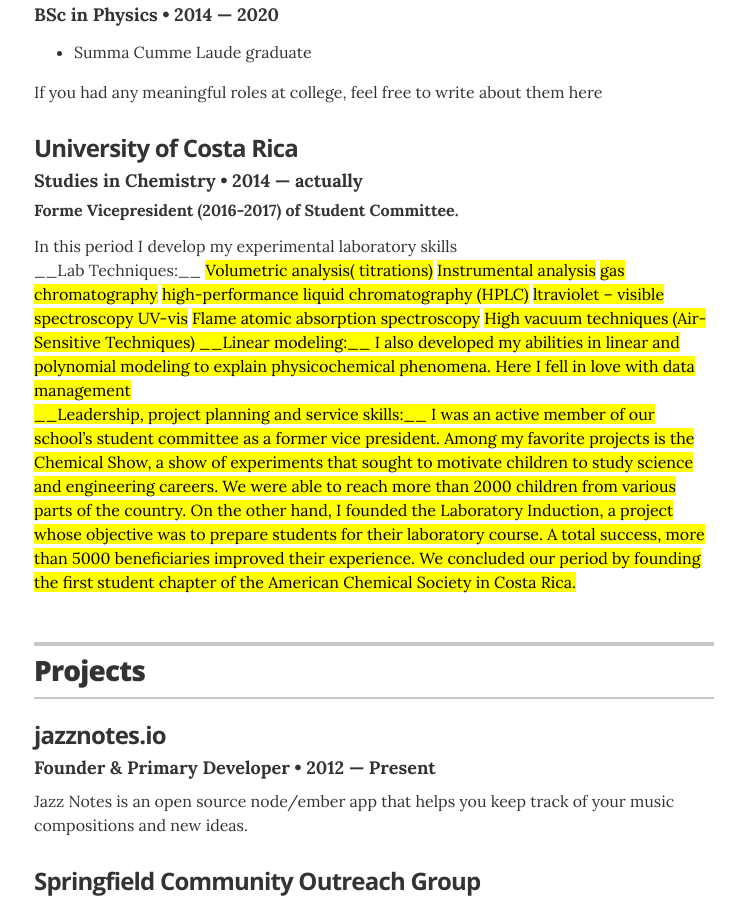
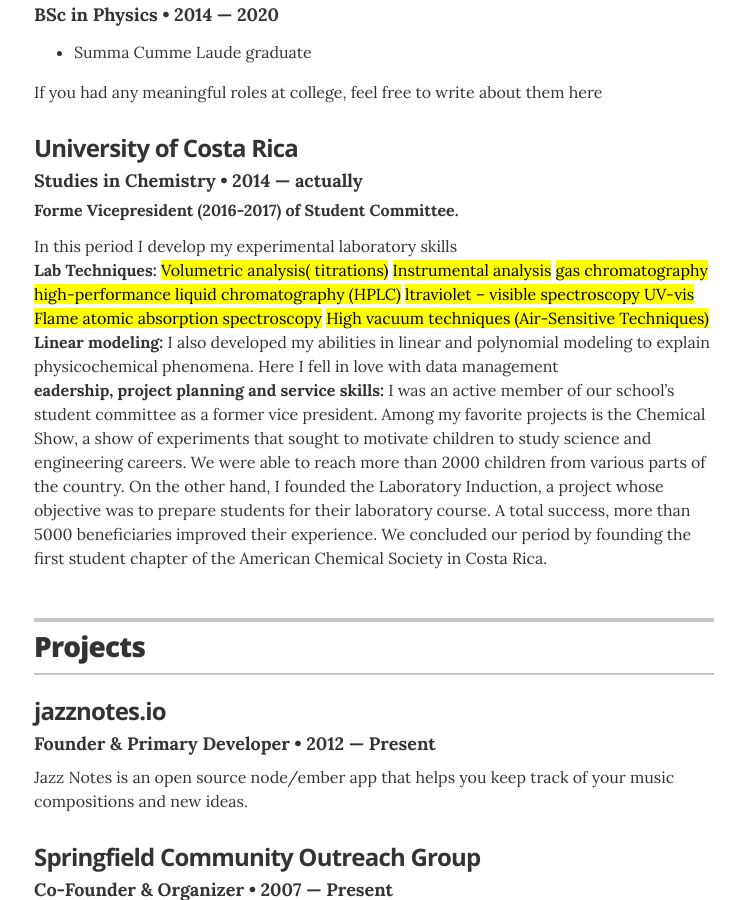
Before and after one commit to jeff0994/jeff0994.github.io, a Jekyll site: the page built from index.html, in a window 1280 px wide and 900 px high, scrolled down 1317 px. Shown: the whole window, without its empty margins (266-1011 px from the left). Built offline with Jekyll 4.4.1, drawn with Linux system fonts in a browser that asks for light colours.

Commit message:
Update education.yml

```diff
--- a/_data/education.yml
+++ b/_data/education.yml
@@ -11,11 +11,11 @@
   year: 2014 &mdash; actually
   award: Forme Vicepresident (2016-2017) of Student Committee.
   summary: In this period I develop my experimental laboratory skills <br>
-           __Lab Techniques:__ <mark>Volumetric analysis( titrations)</mark> <mark>Instrumental analysis</mark> <mark>gas chromatography</mark> <mark>high-performance liquid chromatography (HPLC)</mark>
-           <mark>ltraviolet – visible spectroscopy UV-vis</mark> <mark>Flame atomic absorption spectroscopy</mark> <mark>High vacuum techniques (Air-Sensitive Techniques)<mark>
+           <b>Lab Techniques:</b> <mark>Volumetric analysis( titrations)</mark> <mark>Instrumental analysis</mark> <mark>gas chromatography</mark> <mark>high-performance liquid chromatography (HPLC)</mark>
+           <mark>ltraviolet – visible spectroscopy UV-vis</mark> <mark>Flame atomic absorption spectroscopy</mark> <mark>High vacuum techniques (Air-Sensitive Techniques)</mark>
 
-           __Linear modeling:__ I also developed my abilities in linear and polynomial modeling to explain physicochemical phenomena. Here I fell in love with data management <br>
+           <b>Linear modeling:</b> I also developed my abilities in linear and polynomial modeling to explain physicochemical phenomena. Here I fell in love with data management <br>
 
-           __Leadership, project planning and service skills:__ I was an active member of our school’s student committee as a former vice president. Among my favorite projects is the Chemical Show, a show of experiments that sought to motivate children to study science and engineering careers. We were able to reach more than 2000 children from various parts of the country.
+           <b>eadership, project planning and service skills:</b> I was an active member of our school’s student committee as a former vice president. Among my favorite projects is the Chemical Show, a show of experiments that sought to motivate children to study science and engineering careers. We were able to reach more than 2000 children from various parts of the country.
            On the other hand, I founded the Laboratory Induction, a project whose objective was to prepare students for their laboratory course. A total success, more than 5000 beneficiaries improved their experience.
            We concluded our period by founding the first student chapter of the American Chemical Society in Costa Rica.
```
